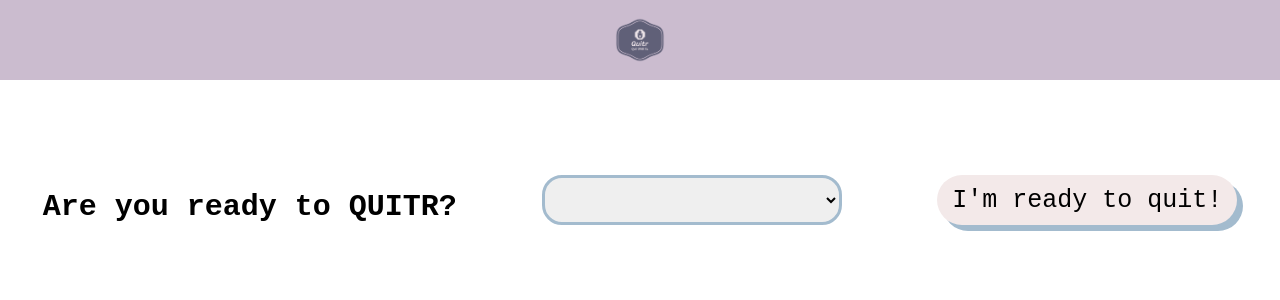
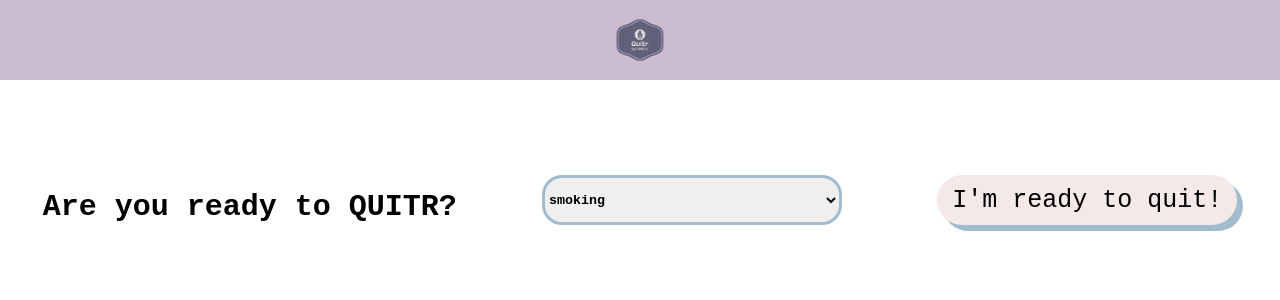
Before and after one commit to quittersarewinners/Quitr, a React app: page / in a window 1280 px wide. Shown: the top 300 px of the page. Built offline with nearby package versions, Linux system fonts and the light colour scheme; no server answers; a web font is replaced by a local one.

Commit message:
fixing habit selector to show options

```diff
--- a/client/containers/HabitSelectorContainer.js
+++ b/client/containers/HabitSelectorContainer.js
@@ -9,10 +9,10 @@ function ReadyToQuitr() {
 function HabitOptions() {
 	return (
 		<select className="bad-habits">
-			<option value="smoking" />
-			<option value="also smoking" />
-			<option value="smoking as well" />
-			<option value="still smoking" />
+			<option value="smoking">smoking</option>
+			<option value="also smoking">also smoking</option>
+			<option value="smoking as well">smoking as well</option>
+			<option value="still smoking">still smoking</option>
 		</select>
 	);
 }
```
